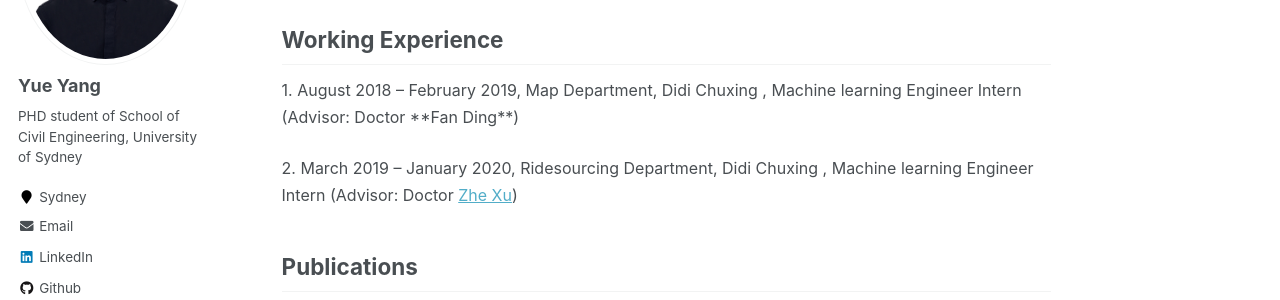
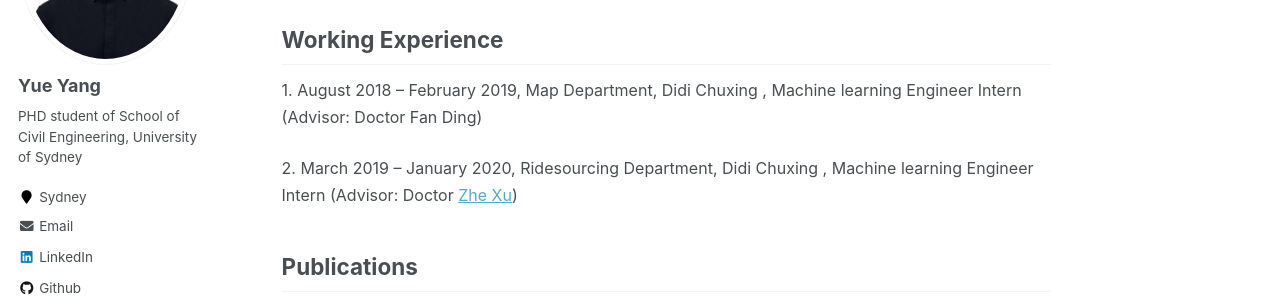
Before and after one commit to marco-yue/biography, a Jekyll site: the page built from _pages/about.md, in a window 1280 px wide and 900 px high, scrolled down 942 px. Shown: the part 180-480 px from the top of the window. Built offline with Jekyll 4.4.1, drawn with Linux system fonts in a browser that asks for light colours.

```diff
--- a/_pages/about.md
+++ b/_pages/about.md
@@ -51,7 +51,7 @@ redirect_from:
 ## Working Experience
 
 <p><font size=3>
-1. August 2018 – February 2019, Map Department, Didi Chuxing , Machine learning Engineer Intern (Advisor: Doctor **Fan Ding**)
+1. August 2018 – February 2019, Map Department, Didi Chuxing , Machine learning Engineer Intern (Advisor: Doctor Fan Ding)
   </font></p>
 
 <p><font size=3>
```
